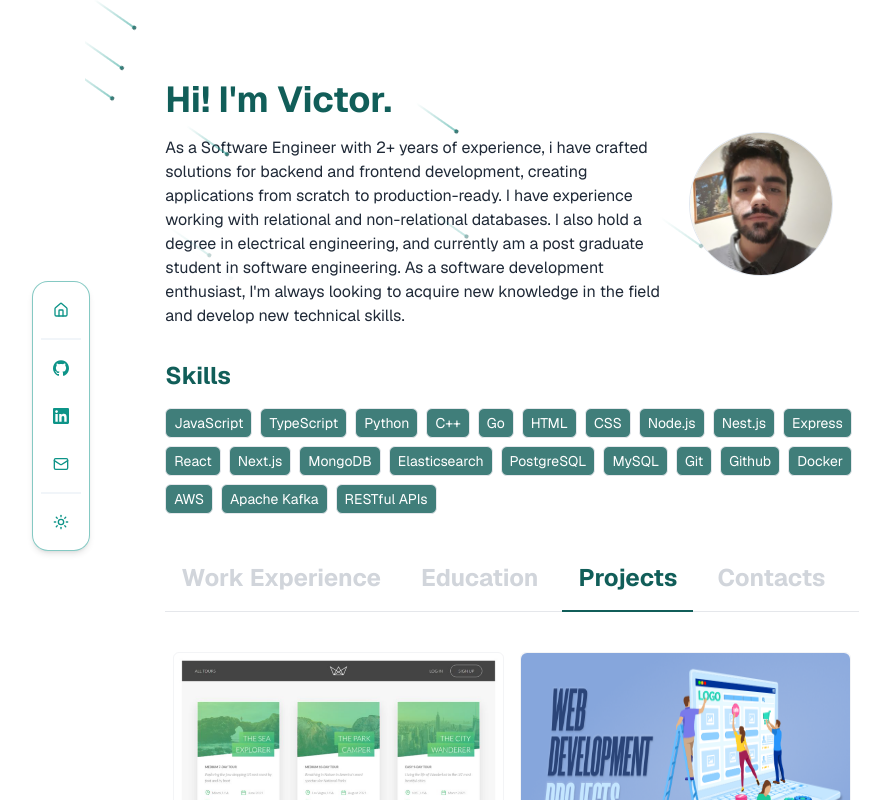
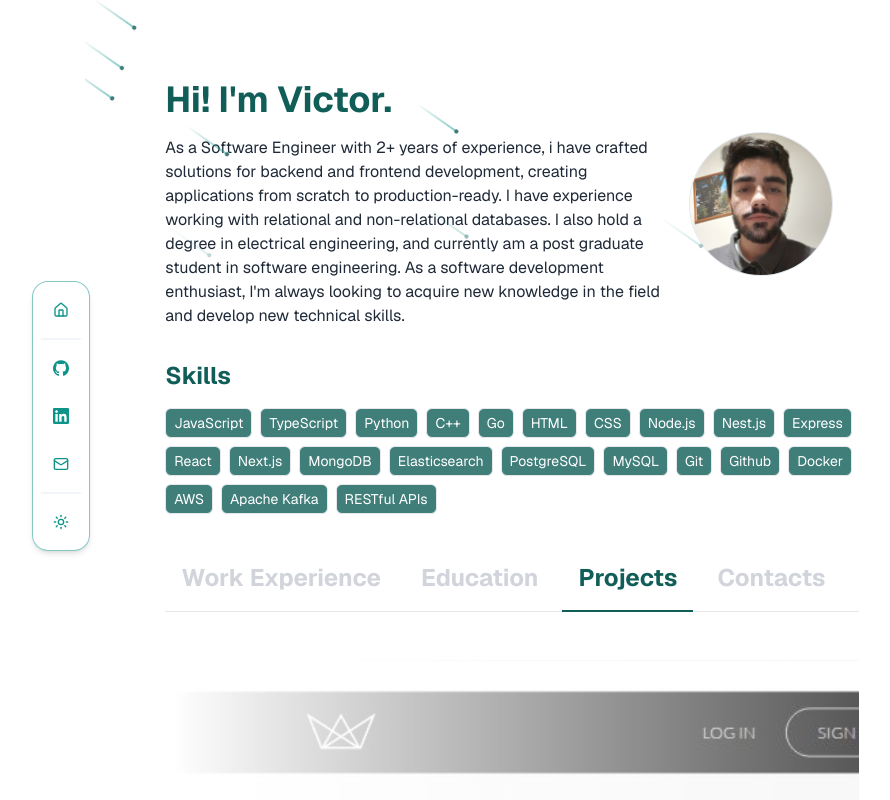
Before and after one commit to Victormrf/portfolio, a Next.js app: page / in a window 1280 px wide. Both pictures are taken after a click on the tab "Projects". Shown: the top 800 px of the page, without its empty margins (128-1018 px from the left). Built offline with nearby package versions, Linux system fonts and the light colour scheme.

Commit message:
Implemented marquee for projects

```diff
--- /dev/null
+++ b/components/CustomMarquee.tsx
@@ -0,0 +1,196 @@
+import { Marquee } from "@/components/magicui/marquee";
+import Image from "next/image";
+import Link from "next/link";
+import { Button } from "./ui/button";
+
+interface Project {
+  title: string;
+  description: string;
+  link: string;
+  code: string;
+  previewImage: string;
+  technologies: string[];
+}
+
+const projectsData: Project[] = [
+  {
+    title: "Natours",
+    description: "This is still in development...",
+    link: "https://natours-victormrf.vercel.app/",
+    code: "https://github.com/Victormrf/natours",
+    previewImage: "/images/natours_preview.png",
+    technologies: ["Nest.js", "TypeScript", "Next.js", "React", "Tailwind CSS"],
+  },
+  {
+    title: "Test Project",
+    description: "This is still in development...",
+    link: "https://vercel.com/",
+    code: "https://github.com/Victormrf",
+    previewImage: "/images/natours_preview.png",
+    technologies: ["Nest.js", "TypeScript", "Next.js", "React", "Tailwind CSS"],
+  },
+  {
+    title: "Test Project",
+    description: "This is still in development...",
+    link: "https://vercel.com/",
+    code: "https://github.com/Victormrf",
+    previewImage: "/images/natours_preview.png",
+    technologies: ["Nest.js", "TypeScript", "Next.js", "React", "Tailwind CSS"],
+  },
+  {
+    title: "Test Project",
+    description: "This is still in development...",
+    link: "https://vercel.com/",
+    code: "https://github.com/Victormrf",
+    previewImage: "/images/natours_preview.png",
+    technologies: ["Nest.js", "TypeScript", "Next.js", "React", "Tailwind CSS"],
+  },
+  {
+    title: "Test Project",
+    description: "This is still in development...",
+    link: "https://vercel.com/",
+    code: "https://github.com/Victormrf",
+    previewImage: "/images/natours_preview.png",
+    technologies: ["Nest.js", "TypeScript", "Next.js", "React", "Tailwind CSS"],
+  },
+  {
+    title: "Test Project",
+    description: "This is still in development...",
+    link: "https://vercel.com/",
+    code: "https://github.com/Victormrf",
+    previewImage: "/images/natours_preview.png",
+    technologies: ["Nest.js", "TypeScript", "Next.js", "React", "Tailwind CSS"],
+  },
+  {
+    title: "Test Project",
+    description: "This is still in development...",
+    link: "https://vercel.com/",
+    code: "https://github.com/Victormrf",
+    previewImage: "/images/natours_preview.png",
+    technologies: ["Nest.js", "TypeScript", "Next.js", "React", "Tailwind CSS"],
+  },
+  {
+    title: "Test Project",
+    description: "This is still in development...",
+    link: "https://vercel.com/",
+    code: "https://github.com/Victormrf",
+    previewImage: "/images/natours_preview.png",
+    technologies: ["Nest.js", "TypeScript", "Next.js", "React", "Tailwind CSS"],
+  },
+];
+
+const firstRow = projectsData.slice(0, projectsData.length / 2);
+const secondRow = projectsData.slice(projectsData.length / 2);
+
+const ProjectCard = ({
+  title,
+  description,
+  link,
+  code,
+  previewImage,
+  technologies,
+}: Project) => {
+  return (
+    <div className="flex flex-col border hover:shadow-md border-gray-100  dark:border-gray-800 rounded-md">
+      <Image
+        src={previewImage}
+        alt="Project Image"
+        width={300}
+        height={200}
+        className="w-full h-full rounded-t-md"
+      />
+      <div className="flex flex-col gap-3 p-4">
+        <h2 className="text-ls font-bold text-teal-800 dark:text-teal-300">
+          {title}
+        </h2>
+        <p className="text-base text-teal-800 dark:text-gray-100">
+          {description}
+        </p>
+        <div className="flex gap-1 flex-wrap">
+          {technologies.map((tech, index) => (
+            <div
+              key={index}
+              className="flex border border-teal-800 dark:border-teal-300 rounded-md px-2 py-1 text-sm bg-gray-200 dark:bg-cyan-900 text-teal-800 dark:text-teal-300"
+            >
+              {tech}
+            </div>
+          ))}
+        </div>
+        <div className="flex gap-2 mt-2">
+          <Link href={link}>
+            <Button variant="default">View</Button>
+          </Link>
+          <Link href={code}>
+            <Button variant="outline">Code</Button>
+          </Link>
+        </div>
+      </div>
+    </div>
+  );
+};
+//   return (
+//     <div className="flex flex-col gap-4">
+//       <div className="grid md:grid-cols-2 sm:grid-cols-1 gap-4">
+//         {projectsData?.map((item, index) => (
+//           <div
+//             className="flex flex-col border hover:shadow-md border-gray-100  dark:border-gray-800 rounded-md"
+//             key={index}
+//           >
+//             <Image
+//               src={item.previewImage}
+//               alt="Project Image"
+//               width={600}
+//               height={400}
+//               className="w-full h-full rounded-t-md"
+//             />
+//             <div className="flex flex-col gap-3 p-4">
+//               <h2 className="text-ls font-bold text-teal-800 dark:text-teal-300">
+//                 {item.title}
+//               </h2>
+//               <p className="text-base text-teal-800 dark:text-gray-100">
+//                 {item.description}
+//               </p>
+//               <div className="flex gap-1 flex-wrap">
+//                 {item.technologies.map((tech, index) => (
+//                   <div
+//                     key={index}
+//                     className="flex border border-teal-800 dark:border-teal-300 rounded-md px-2 py-1 text-sm bg-gray-200 dark:bg-cyan-900 text-teal-800 dark:text-teal-300"
+//                   >
+//                     {tech}
+//                   </div>
+//                 ))}
+//               </div>
+//               <div className="flex gap-2 mt-2">
+//                 <Link href={item.link}>
+//                   <Button variant="default">View</Button>
+//                 </Link>
+//                 <Link href={item.code}>
+//                   <Button variant="outline">Code</Button>
+//                 </Link>
+//               </div>
+//             </div>
+//           </div>
+//         ))}
+//       </div>
+//     </div>
+//   );
+// };
+
+export function CustomMarquee() {
+  return (
+    <div className="relative flex w-full flex-col items-center justify-center overflow-hidden">
+      <Marquee pauseOnHover className="[--duration:30s]">
+        {firstRow.map((project, index) => (
+          <ProjectCard key={index} {...project} />
+        ))}
+      </Marquee>
+      <Marquee reverse pauseOnHover className="[--duration:30s]">
+        {secondRow.map((project, index) => (
+          <ProjectCard key={index} {...project} />
+        ))}
+      </Marquee>
+      <div className="pointer-events-none absolute inset-y-0 left-0 w-1/4 bg-gradient-to-r from-background"></div>
+      <div className="pointer-events-none absolute inset-y-0 right-0 w-1/4 bg-gradient-to-l from-background"></div>
+    </div>
+  );
+}
--- a/components/Projects.tsx
+++ b/components/Projects.tsx
@@ -1,98 +1,107 @@
-import Image from "next/image";
-import { Button } from "./ui/button";
-import Link from "next/link";
-
-interface Project {
-  title: string;
-  description: string;
-  link: string;
-  code: string;
-  previewImage: string;
-  technologies: string[];
-}
-
-const projectsData: Project[] = [
-  {
-    title: "Natours",
-    description: "This is still in development...",
-    link: "https://natours-victormrf.vercel.app/",
-    code: "https://github.com/Victormrf/natours",
-    previewImage: "/images/natours_preview.png",
-    technologies: ["Nest.js", "TypeScript", "Next.js", "React", "Tailwind CSS"],
-  },
-  {
-    title: "Test Project",
-    description: "This is still in development...",
-    link: "https://vercel.com/",
-    code: "https://github.com/Victormrf",
-    previewImage: "/images/WebDevelopmentProjects2.png",
-    technologies: ["Nest.js", "TypeScript", "Next.js", "React", "Tailwind CSS"],
-  },
-  {
-    title: "Test Project",
-    description: "This is still in development...",
-    link: "https://vercel.com/",
-    code: "https://github.com/Victormrf",
-    previewImage: "/images/WebDevelopmentProjects2.png",
-    technologies: ["Nest.js", "TypeScript", "Next.js", "React", "Tailwind CSS"],
-  },
-  {
-    title: "Test Project",
-    description: "This is still in development...",
-    link: "https://vercel.com/",
-    code: "https://github.com/Victormrf",
-    previewImage: "/images/WebDevelopmentProjects2.png",
-    technologies: ["Nest.js", "TypeScript", "Next.js", "React", "Tailwind CSS"],
-  },
-];
+// import Image from "next/image";
+// import { Button } from "./ui/button";
+// import Link from "next/link";
+import { CustomMarquee } from "./CustomMarquee";
 
 const Projects = () => {
   return (
     <div className="flex flex-col gap-4">
-      <div className="grid md:grid-cols-2 sm:grid-cols-1 gap-4">
-        {projectsData?.map((item, index) => (
-          <div
-            className="flex flex-col border hover:shadow-md border-gray-100  dark:border-gray-800 rounded-md"
-            key={index}
-          >
-            <Image
-              src={item.previewImage}
-              alt="Project Image"
-              width={600}
-              height={400}
-              className="w-full h-full rounded-t-md"
-            />
-            <div className="flex flex-col gap-3 p-4">
-              <h2 className="text-ls font-bold text-teal-800 dark:text-teal-300">
-                {item.title}
-              </h2>
-              <p className="text-base text-teal-800 dark:text-gray-100">
-                {item.description}
-              </p>
-              <div className="flex gap-1 flex-wrap">
-                {item.technologies.map((tech, index) => (
-                  <div
-                    key={index}
-                    className="flex border border-teal-800 dark:border-teal-300 rounded-md px-2 py-1 text-sm bg-gray-200 dark:bg-cyan-900 text-teal-800 dark:text-teal-300"
-                  >
-                    {tech}
-                  </div>
-                ))}
-              </div>
-              <div className="flex gap-2 mt-2">
-                <Link href={item.link}>
-                  <Button variant="default">View</Button>
-                </Link>
-                <Link href={item.code}>
-                  <Button variant="outline">Code</Button>
-                </Link>
-              </div>
-            </div>
-          </div>
-        ))}
-      </div>
+      <CustomMarquee />
     </div>
   );
 };
 
+// interface Project {
+//   title: string;
+//   description: string;
+//   link: string;
+//   code: string;
+//   previewImage: string;
+//   technologies: string[];
+// }
+
+// const projectsData: Project[] = [
+//   {
+//     title: "Natours",
+//     description: "This is still in development...",
+//     link: "https://natours-victormrf.vercel.app/",
+//     code: "https://github.com/Victormrf/natours",
+//     previewImage: "/images/natours_preview.png",
+//     technologies: ["Nest.js", "TypeScript", "Next.js", "React", "Tailwind CSS"],
+//   },
+//   {
+//     title: "Test Project",
+//     description: "This is still in development...",
+//     link: "https://vercel.com/",
+//     code: "https://github.com/Victormrf",
+//     previewImage: "/images/WebDevelopmentProjects2.png",
+//     technologies: ["Nest.js", "TypeScript", "Next.js", "React", "Tailwind CSS"],
+//   },
+//   {
+//     title: "Test Project",
+//     description: "This is still in development...",
+//     link: "https://vercel.com/",
+//     code: "https://github.com/Victormrf",
+//     previewImage: "/images/WebDevelopmentProjects2.png",
+//     technologies: ["Nest.js", "TypeScript", "Next.js", "React", "Tailwind CSS"],
+//   },
+//   {
+//     title: "Test Project",
+//     description: "This is still in development...",
+//     link: "https://vercel.com/",
+//     code: "https://github.com/Victormrf",
+//     previewImage: "/images/WebDevelopmentProjects2.png",
+//     technologies: ["Nest.js", "TypeScript", "Next.js", "React", "Tailwind CSS"],
+//   },
+// ];
+
+// const Projects = () => {
+//   return (
+//     <div className="flex flex-col gap-4">
+//       <div className="grid md:grid-cols-2 sm:grid-cols-1 gap-4">
+//         {projectsData?.map((item, index) => (
+//           <div
+//             className="flex flex-col border hover:shadow-md border-gray-100  dark:border-gray-800 rounded-md"
+//             key={index}
+//           >
+//             <Image
+//               src={item.previewImage}
+//               alt="Project Image"
+//               width={600}
+//               height={400}
+//               className="w-full h-full rounded-t-md"
+//             />
+//             <div className="flex flex-col gap-3 p-4">
+//               <h2 className="text-ls font-bold text-teal-800 dark:text-teal-300">
+//                 {item.title}
+//               </h2>
+//               <p className="text-base text-teal-800 dark:text-gray-100">
+//                 {item.description}
+//               </p>
+//               <div className="flex gap-1 flex-wrap">
+//                 {item.technologies.map((tech, index) => (
+//                   <div
+//                     key={index}
+//                     className="flex border border-teal-800 dark:border-teal-300 rounded-md px-2 py-1 text-sm bg-gray-200 dark:bg-cyan-900 text-teal-800 dark:text-teal-300"
+//                   >
+//                     {tech}
+//                   </div>
+//                 ))}
+//               </div>
+//               <div className="flex gap-2 mt-2">
+//                 <Link href={item.link}>
+//                   <Button variant="default">View</Button>
+//                 </Link>
+//                 <Link href={item.code}>
+//                   <Button variant="outline">Code</Button>
+//                 </Link>
+//               </div>
+//             </div>
+//           </div>
+//         ))}
+//       </div>
+//     </div>
+//   );
+// };
+
 export default Projects;
--- /dev/null
+++ b/components/magicui/marquee.tsx
@@ -0,0 +1,73 @@
+import { cn } from "@/lib/utils";
+import { ComponentPropsWithoutRef } from "react";
+
+interface MarqueeProps extends ComponentPropsWithoutRef<"div"> {
+  /**
+   * Optional CSS class name to apply custom styles
+   */
+  className?: string;
+  /**
+   * Whether to reverse the animation direction
+   * @default false
+   */
+  reverse?: boolean;
+  /**
+   * Whether to pause the animation on hover
+   * @default false
+   */
+  pauseOnHover?: boolean;
+  /**
+   * Content to be displayed in the marquee
+   */
+  children: React.ReactNode;
+  /**
+   * Whether to animate vertically instead of horizontally
+   * @default false
+   */
+  vertical?: boolean;
+  /**
+   * Number of times to repeat the content
+   * @default 4
+   */
+  repeat?: number;
+}
+
+export function Marquee({
+  className,
+  reverse = false,
+  pauseOnHover = false,
+  children,
+  vertical = false,
+  repeat = 4,
+  ...props
+}: MarqueeProps) {
+  return (
+    <div
+      {...props}
+      className={cn(
+        "group flex overflow-hidden p-2 [--duration:40s] [--gap:1rem] [gap:var(--gap)]",
+        {
+          "flex-row": !vertical,
+          "flex-col": vertical,
+        },
+        className,
+      )}
+    >
+      {Array(repeat)
+        .fill(0)
+        .map((_, i) => (
+          <div
+            key={i}
+            className={cn("flex shrink-0 justify-around [gap:var(--gap)]", {
+              "animate-marquee flex-row": !vertical,
+              "animate-marquee-vertical flex-col": vertical,
+              "group-hover:[animation-play-state:paused]": pauseOnHover,
+              "[animation-direction:reverse]": reverse,
+            })}
+          >
+            {children}
+          </div>
+        ))}
+    </div>
+  );
+}
```
Also changed, not shown: tailwind.config.ts (+70 -52 lines).
